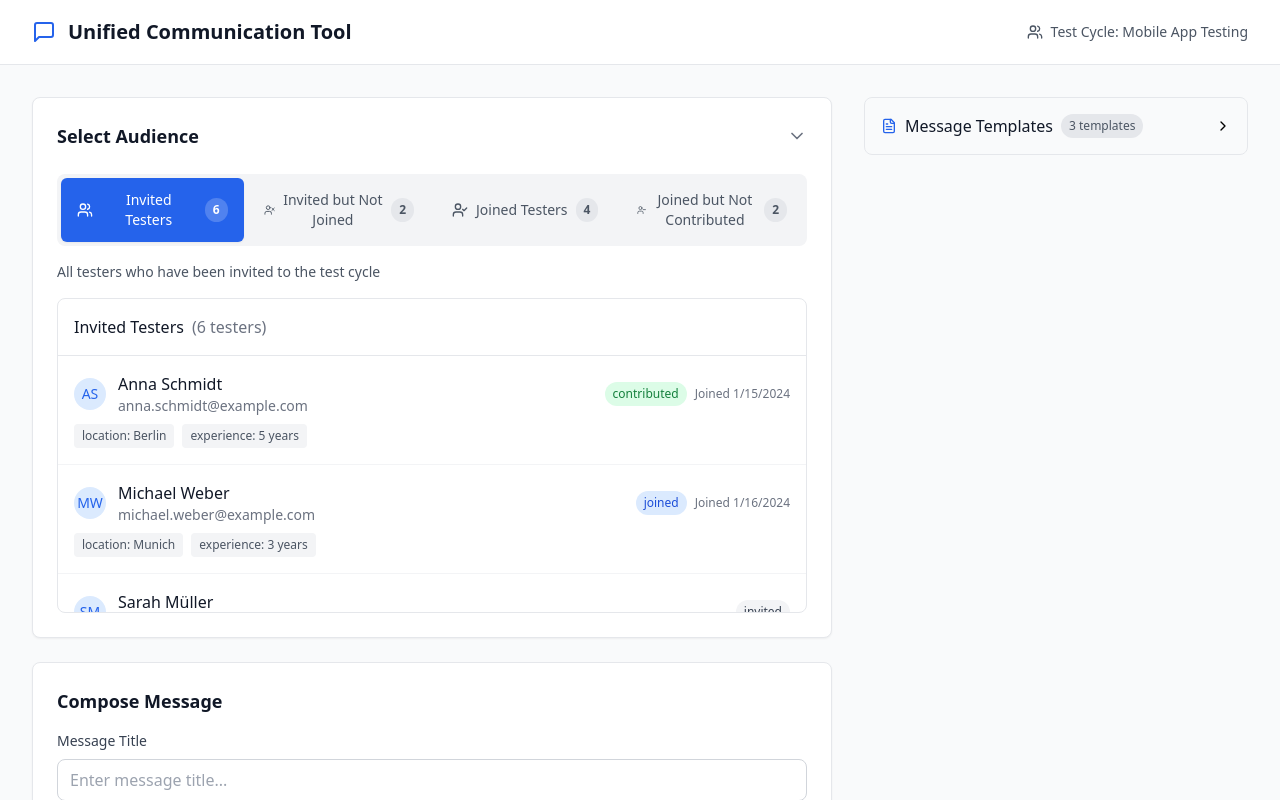
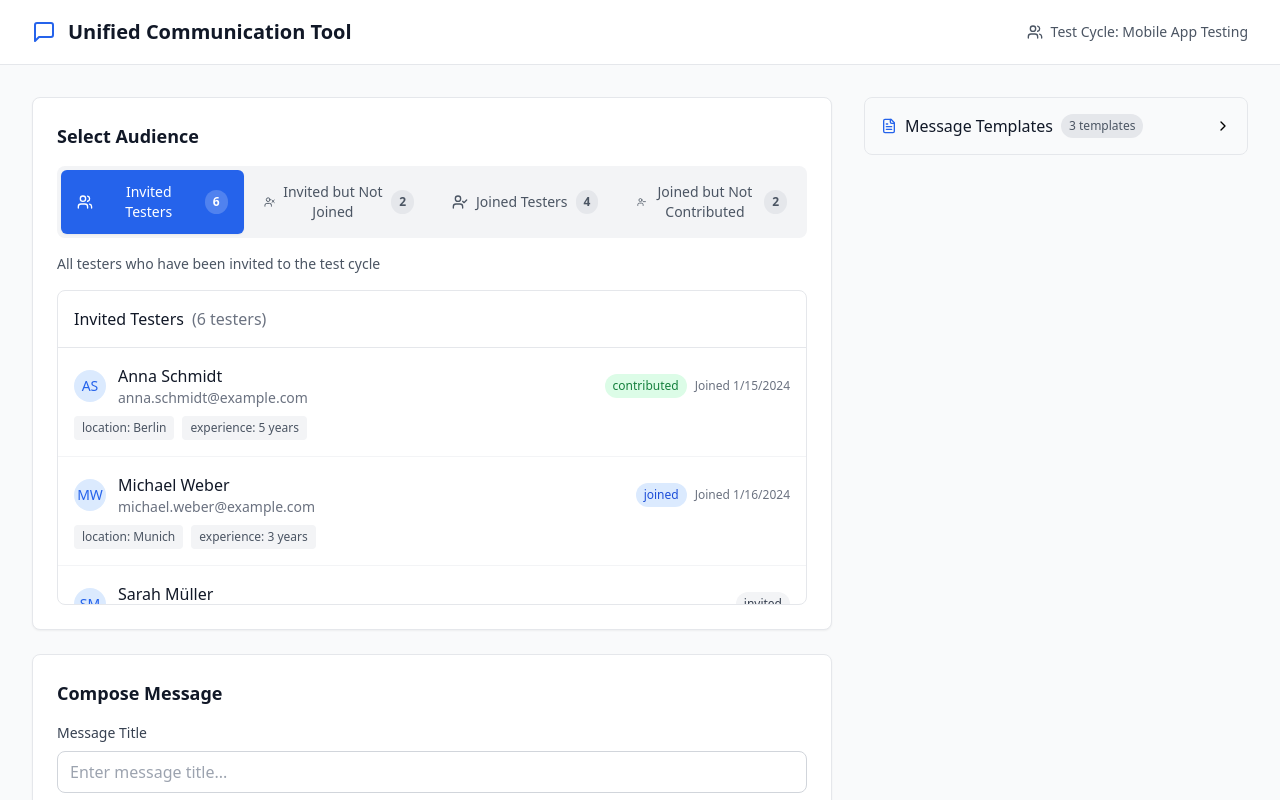
Before and after one commit to Annanerdstation/Broadcast, a Next.js app: page / in a window 1280 px wide. Shown: the top 800 px of the page. Built offline with nearby package versions, Linux system fonts and the light colour scheme.

Commit message:
Revert collapsible audience section back to original static design

```diff
--- a/app/page.tsx
+++ b/app/page.tsx
@@ -1,7 +1,7 @@
 'use client';
 
 import { useState } from 'react';
-import { Send, Save, Eye, Users, MessageSquare, ChevronDown, ChevronRight } from 'lucide-react';
+import { Send, Save, Eye, Users, MessageSquare } from 'lucide-react';
 import AudienceTabs from '@/components/AudienceTabs';
 import RichTextEditor from '@/components/RichTextEditor';
 import MessageTemplates from '@/components/MessageTemplates';
@@ -18,7 +18,6 @@ export default function BroadcastPage() {
   const [messageTitle, setMessageTitle] = useState('');
   const [messageContent, setMessageContent] = useState('');
   const [selectedTemplate, setSelectedTemplate] = useState<MessageTemplate | null>(null);
-  const [isAudienceExpanded, setIsAudienceExpanded] = useState(true);
 
   const handleTemplateSelect = (template: MessageTemplate) => {
     setSelectedTemplate(template);
@@ -106,31 +105,16 @@ export default function BroadcastPage() {
           {/* Main Content */}
           <div className="lg:col-span-2 space-y-6">
             {/* Audience Selection */}
-            <div className="bg-white rounded-lg shadow-sm border border-gray-200">
-              <button
-                onClick={() => setIsAudienceExpanded(!isAudienceExpanded)}
-                className="w-full flex items-center justify-between p-6 text-left hover:bg-gray-50 transition-colors"
-              >
-                <h2 className="text-lg font-semibold text-gray-900">
+            <div className="bg-white rounded-lg shadow-sm border border-gray-200 p-6">
+              <h2 className="text-lg font-semibold text-gray-900 mb-4">
                 Select Audience
               </h2>
-                {isAudienceExpanded ? (
-                  <ChevronDown size={20} className="text-gray-500" />
-                ) : (
-                  <ChevronRight size={20} className="text-gray-500" />
-                )}
-              </button>
-
-              {isAudienceExpanded && (
-                <div className="px-6 pb-6">
               <AudienceTabs
                 tabs={audienceTabs}
                 testers={mockTesters}
                 selectedTab={selectedAudience}
                 onTabChange={setSelectedAudience}
               />
-                </div>
-              )}
             </div>
 
             {/* Message Editor */}
```
Lines whose indentation alone changed are shown as unchanged.
